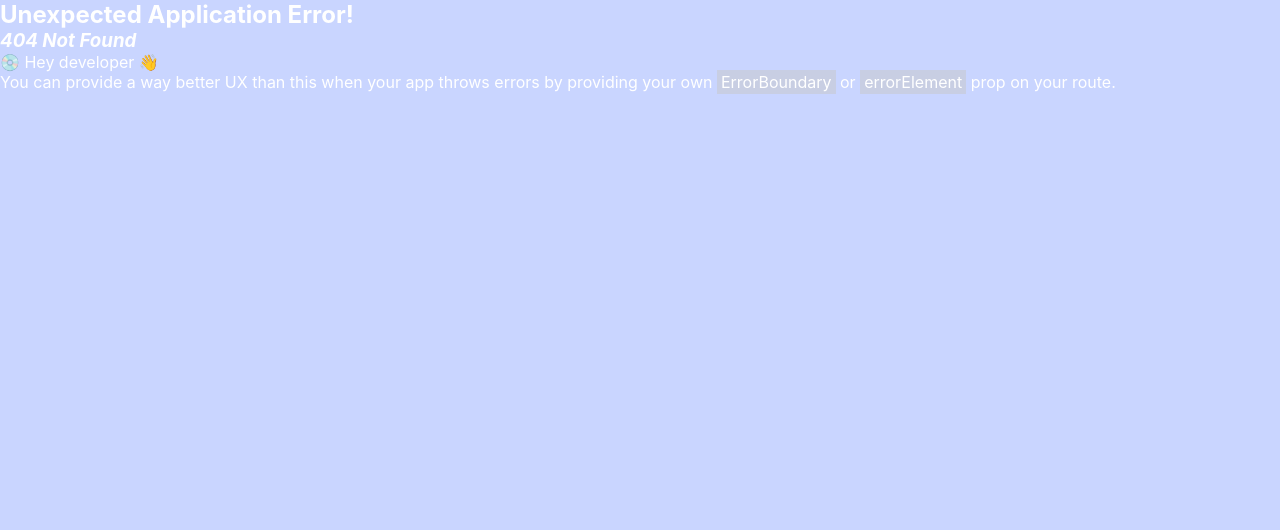
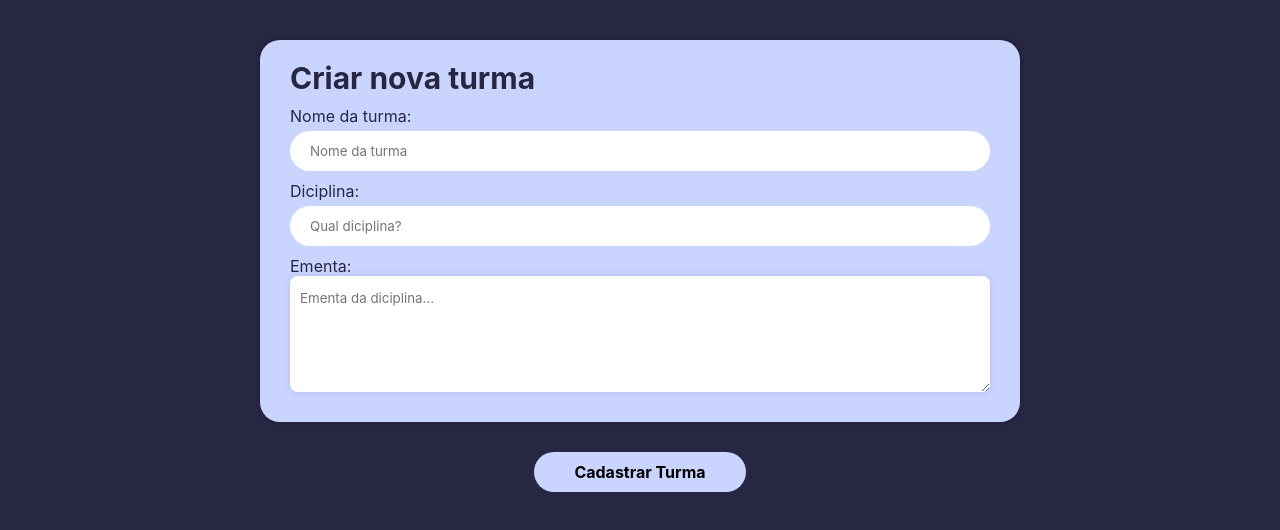
Before and after one commit to ES2-UFPI/CorrigeAi, a React (Vite) app in the folder vite-client/: page /create-class in a window 1280 px wide. Before the commit this address had no page. Shown: the top 530 px of the page. Built offline with nearby package versions, Linux system fonts and the light colour scheme.

Commit message:
Create component form CreateClass and ViewClasses #47 #48

```diff
--- /dev/null
+++ b/vite-client/src/Pages/CreateClass/index.tsx
@@ -0,0 +1,40 @@
+import { Wrapper } from "../../styles/Layout";
+import { ButtonSaveClass, Class, Form } from "./styles";
+
+export function CreateClass(){
+  function hanldeSubmitClass(){
+
+  }
+
+  return (
+    <Class>
+      <Wrapper>
+        <Form>
+          <legend>
+            <h2>Criar nova turma</h2>
+          </legend>
+
+          <label htmlFor="nameClass">Nome da turma:</label>
+          <input type="text" placeholder="Nome da turma"/>
+
+          <label htmlFor="dicipline">Diciplina: </label>
+          <input type="text" placeholder="Qual diciplina?"/>
+
+          <label htmlFor="menuDicipline">Ementa: </label>
+          <textarea
+            name="postContent"
+            rows={4}
+            cols={40}
+            placeholder="Ementa da diciplina..."
+          />
+        </Form>
+
+        <ButtonSaveClass
+          onClick={hanldeSubmitClass}>
+          Cadastrar Turma
+        </ButtonSaveClass>
+
+      </Wrapper>
+    </Class>
+  )
+}
--- /dev/null
+++ b/vite-client/src/Pages/CreateClass/styles.ts
@@ -0,0 +1,62 @@
+import styled from "styled-components";
+import { ContainerButtonGreen } from "../../components/ButtonGreen/styles";
+
+export const Class = styled.div `
+  padding: 1rem 1rem;
+`
+
+export const Form = styled.form`
+  width: 100%;
+  background-color: var(--primary);
+
+  padding: 2rem 3rem 3rem;
+  margin: 3rem;
+  border-radius: 2rem;
+  box-shadow: 0 0 5px 0 rgba(0, 0, 0, 0.2);
+
+  h2 {
+    color: var(--secondary);
+    font-size: 3rem;
+    margin-bottom: 1rem;
+  }
+
+  label {
+    color: var(--secondary);
+  }
+
+  input {
+    display: block;
+    margin: .5rem 0 1rem;
+
+    padding: 2rem;
+    width: 100%;
+
+    border-radius: 2rem;
+    border: none;
+    height: 4rem;
+  }
+
+  textarea {
+    display: block;
+    box-sizing: border-box;
+    border-radius: .8rem;
+    border: none;
+
+    width: 100%;
+    padding: 1rem;
+    line-height: 24px;
+    box-shadow: 0 0 8px rgba(0, 0, 0, 0.1);
+
+    &:focus {
+      box-shadow: 0 0 8px rgba(0, 0, 0, 0.2);
+    }
+  }
+`
+
+export const ButtonSaveClass = styled(ContainerButtonGreen) `
+  padding: 1rem 4rem;
+  border-radius: 2rem;
+  font-size: 1.6rem;
+  font-weight: bold;
+  margin: 0;
+`
--- a/vite-client/src/Pages/Home/index.tsx
+++ b/vite-client/src/Pages/Home/index.tsx
@@ -18,19 +18,7 @@ export function Home() {
       >
         Cadastrar prova ou tarefa
       </Link>
-      <Link
-        to="/solve-avaliation"
-        style={{
-          color: '#fff',
-          marginTop: '20px',
-          border: '1px solid white',
-          padding: '6px',
-          borderRadius: '10px',
-          textDecoration: 'none'
-        }}
-      >
-        Responder prova ou tarefa
-      </Link>
+
       <Link
         to="/view-avaliations"
         style={{
@@ -44,6 +32,34 @@ export function Home() {
       >
         Ver provas e tarefas cadastradas
       </Link>
+
+      <Link
+        to="/create-class"
+        style={{
+          color: '#fff',
+          marginTop: '20px',
+          border: '1px solid white',
+          padding: '6px',
+          borderRadius: '10px',
+          textDecoration: 'none'
+        }}
+      >
+        Criar nova turma
+      </Link>
+
+      <Link
+        to="/view-classes"
+        style={{
+          color: '#fff',
+          marginTop: '20px',
+          border: '1px solid white',
+          padding: '6px',
+          borderRadius: '10px',
+          textDecoration: 'none'
+        }}
+      >
+        Ver turmas cadastradas
+      </Link>
     </HomePage>
   )
 }
--- /dev/null
+++ b/vite-client/src/Pages/ViewClasses/index.tsx
@@ -0,0 +1,12 @@
+import { Wrapper } from '../../styles/Layout'
+import { Classes } from './styles'
+
+export function ViewClasses(){
+  return (
+    <Classes>
+      <Wrapper>
+        <h1>Ver turmas</h1>
+      </Wrapper>
+    </Classes>
+  )
+}
--- /dev/null
+++ b/vite-client/src/Pages/ViewClasses/styles.ts
@@ -0,0 +1,5 @@
+import styled from "styled-components";
+
+export const Classes = styled.div `
+  padding: 1rem 1rem;
+`
--- a/vite-client/src/components/ButtonGreen/index.tsx
+++ b/vite-client/src/components/ButtonGreen/index.tsx
@@ -1,4 +1,4 @@
-import { Container } from "./styles"
+import { ContainerButtonGreen } from "./styles"
 
 interface IButtonGreen {
   children: React.ReactNode
@@ -6,8 +6,8 @@ interface IButtonGreen {
 
 export function ButtonGreen( { children }: IButtonGreen){
   return (
-    <Container>
+    <ContainerButtonGreen>
       {children}
-    </Container>
+    </ContainerButtonGreen>
   )
 }
--- a/vite-client/src/components/ButtonGreen/styles.ts
+++ b/vite-client/src/components/ButtonGreen/styles.ts
@@ -1,6 +1,6 @@
 import styled from "styled-components";
 
-export const Container = styled.button `
+export const ContainerButtonGreen = styled.button `
   margin-top: 1rem;
   padding: .5rem 2rem;
   border: none;
--- a/vite-client/src/components/FormAvaliation/styles.ts
+++ b/vite-client/src/components/FormAvaliation/styles.ts
@@ -4,7 +4,7 @@ export const Form = styled.form `
   width: 100%;
   max-width: 800px;
 
-  padding: 3rem 2rem 4rem;
+  padding: 2rem 3rem 3rem;
   margin: 30px 30px;
   border-radius: 20px;
   box-shadow: 0 0 5px 0 rgba(0, 0, 0, 0.2);
--- a/vite-client/src/styles/globalStyles.ts
+++ b/vite-client/src/styles/globalStyles.ts
@@ -27,6 +27,7 @@ export default createGlobalStyle `
     height: 100%;
     color: white;
     font-size: 1.6rem;
+    background-color: var(--secondary);
   }
 
   html {
```
Also changed, not shown: vite-client/src/main.tsx (+10 -0 lines).
